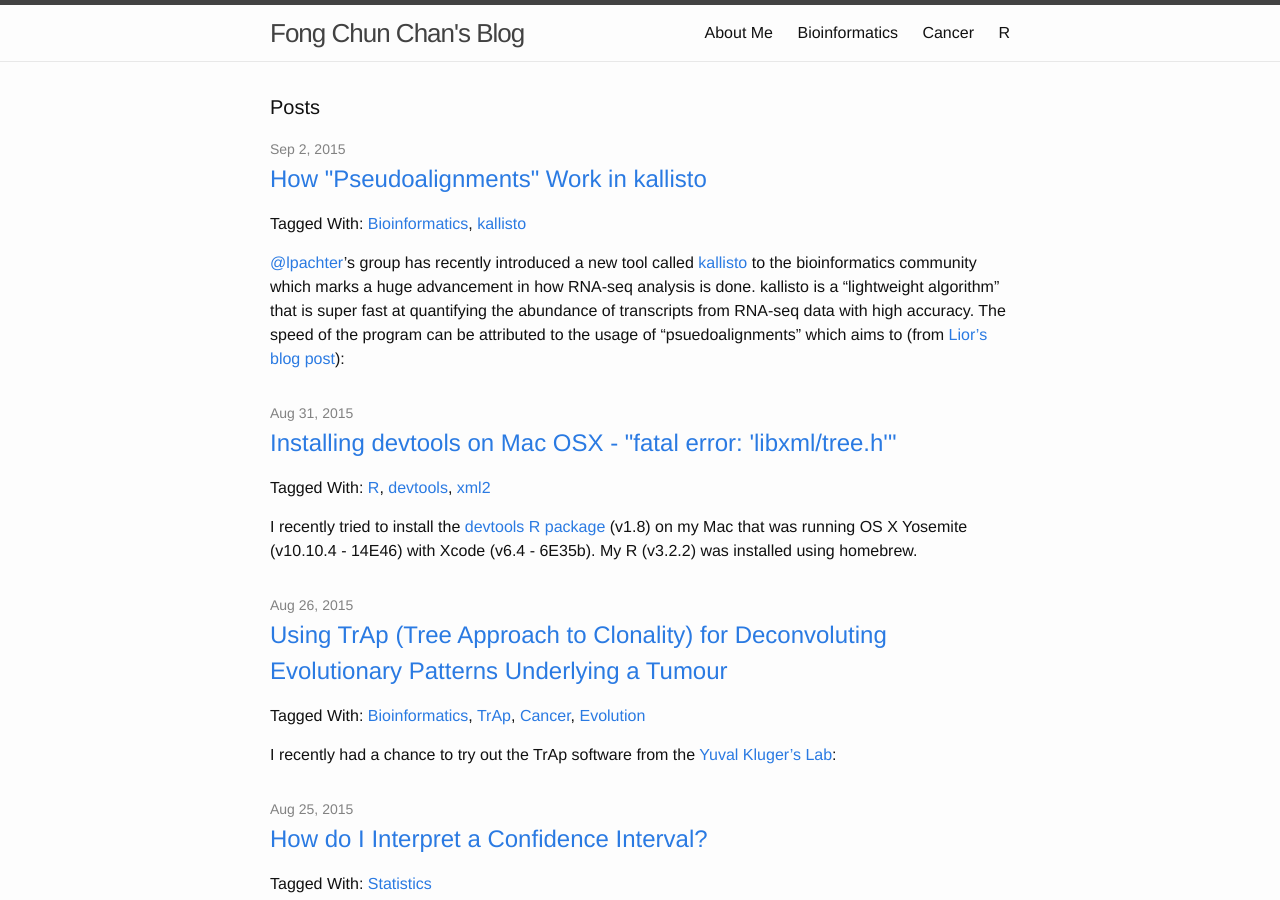
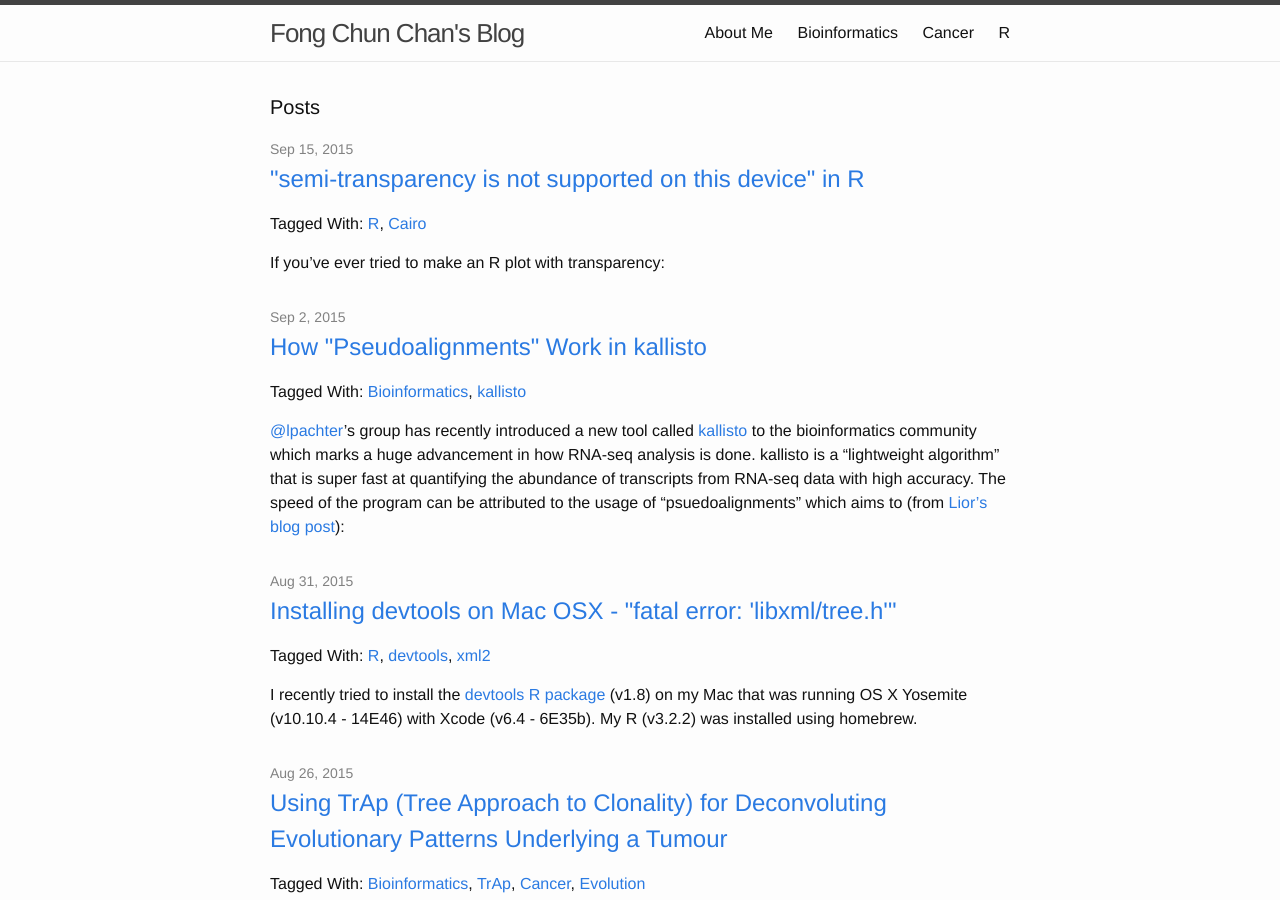
Before and after one commit to tinyheero/tinyheero.github.io, a Jekyll site: the page built from index.html, in a window 1280 px wide and 900 px high. Built offline with Jekyll 4.4.1, drawn with Linux system fonts in a browser that asks for light colours; Markdown is read by kramdown in place of the engine named in the settings.

Commit message:
Adding Post on Semi-Transparency in R

````diff
--- a/_data/tags.yml
+++ b/_data/tags.yml
@@ -31,3 +31,6 @@ devtools:
 kallisto:
     slug: kallisto
     name: kallisto
+cairo:
+    slug: cairo
+    name: Cairo
--- /dev/null
+++ b/_posts/2015-09-15-semi-transparency-r.md
@@ -0,0 +1,59 @@
+---
+layout: post
+title:  "\"semi-transparency is not supported on this device\" in R"
+tags: [R, cairo]
+---
+
+If you've ever tried to make an R plot with transparency:
+
+```{r}
+library("ggplot2")
+ggplot(iris, aes(x = factor(Species), y = Sepal.Length, fill = Species)) +
+  geom_boxplot(alpha = 0.4)
+```
+
+But had the plot come out like this:
+
+<p align="middle">
+<img src="{{ site.url }}/assets/missing-semi-transparency-r.png", alt = "Missing Semi-Transparency in R" />
+</p>
+
+With the following error message:
+
+```
+Warning message:
+In grid.Call.graphics(L_polygon, x$x, x$y, index) :
+  semi-transparency is not supported on this device: reported only once per page
+```
+
+The issue has to do with the graphics device you are using. Specifically, the graphics device doesn't support semi-transparency. There have been several threads on this issue already:
+
+* [How to set cairo as default backend for x11() in R?](http://stackoverflow.com/questions/10777008/how-to-set-cairo-as-default-backend-for-x11-in-r)
+* [Semi-transparency in RStudio](http://stackoverflow.com/questions/22581567/semi-transparency-in-rstudio)
+* [how do i preserve transparency in ggplot2](http://stackoverflow.com/questions/4001316/how-do-i-preserve-transparency-in-ggplot2)
+
+I was able to solve this issue by switching over to use the Cairo graphics device. Make sure you first install the [Cairo R package](https://cran.r-project.org/web/packages/Cairo/index.html).
+
+```{r}
+install.packages("Cairo")
+```
+
+Once you have that installed, place the following in your ~/.Rprofile ([code is from this thread](http://stackoverflow.com/questions/10777008/how-to-set-cairo-as-default-backend-for-x11-in-r)).
+
+```{r}
+setHook(packageEvent("grDevices", "onLoad"),
+function(...) grDevices::X11.options(type='cairo'))
+options(device='x11')
+```
+
+This makes it so that your default graphics device is set to Cairo whenever you start a new R session. Now open a new R session, and try the same plotting code (from above). You should see a plot with transparency now like this:
+
+<p align="middle">
+<img src="{{ site.url }}/assets/semi-transparency-r.png", alt = "Semi-Transparency in R" />
+</p>
+
+If you want to save this plot, you will need to use a Cairo-based graphics device:
+
+```{r}
+ggsave("semi-transparency-r.png", device = CairoPNG)
+```
````
Also changed, not shown: blog/tag/cairo.md (added, +5 -0 lines).
